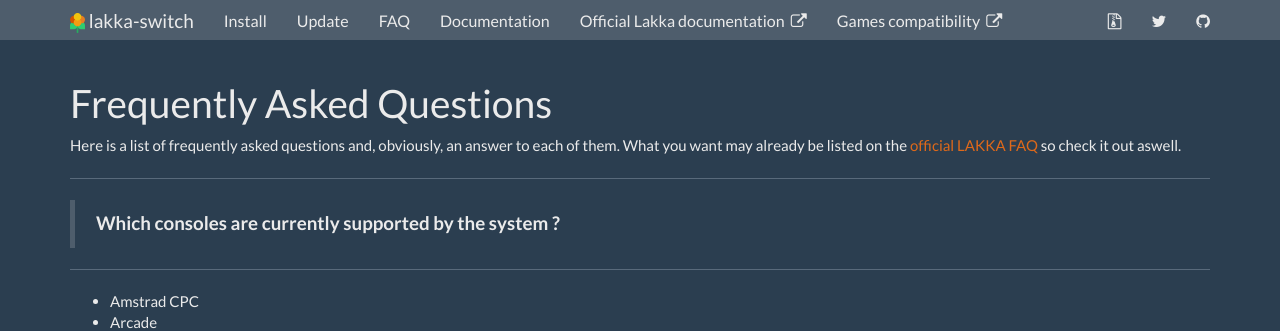
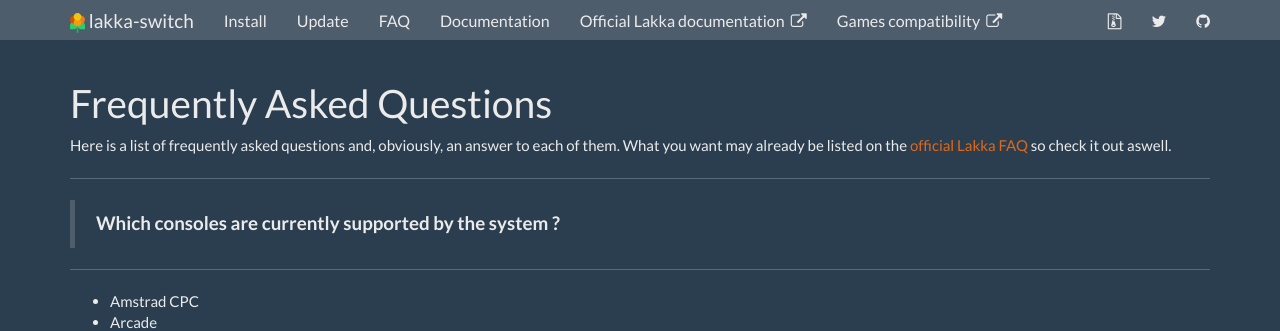
Before and after one commit to lakka-switch/documentation, a Jekyll site: the page built from faq.md, in a window 1280 px wide and 900 px high. Shown: the top 331 px of the window. Built offline with Jekyll 4.4.1, drawn with Linux system fonts in a browser that asks for light colours; nearby versions of some CDN libraries.

Commit message:
Update faq.md

```diff
--- a/faq.md
+++ b/faq.md
@@ -3,7 +3,7 @@
 layout: page
 ---
 
-Here is a list of frequently asked questions and, obviously, an answer to each of them. What you want may already be listed on the [official LAKKA FAQ](http://www.lakka.tv/doc/FAQ/) so check it out aswell.
+Here is a list of frequently asked questions and, obviously, an answer to each of them. What you want may already be listed on the [official Lakka FAQ](http://www.lakka.tv/doc/FAQ/) so check it out aswell.
 
 ***
 > **Which consoles are currently supported by the system ?**
```
